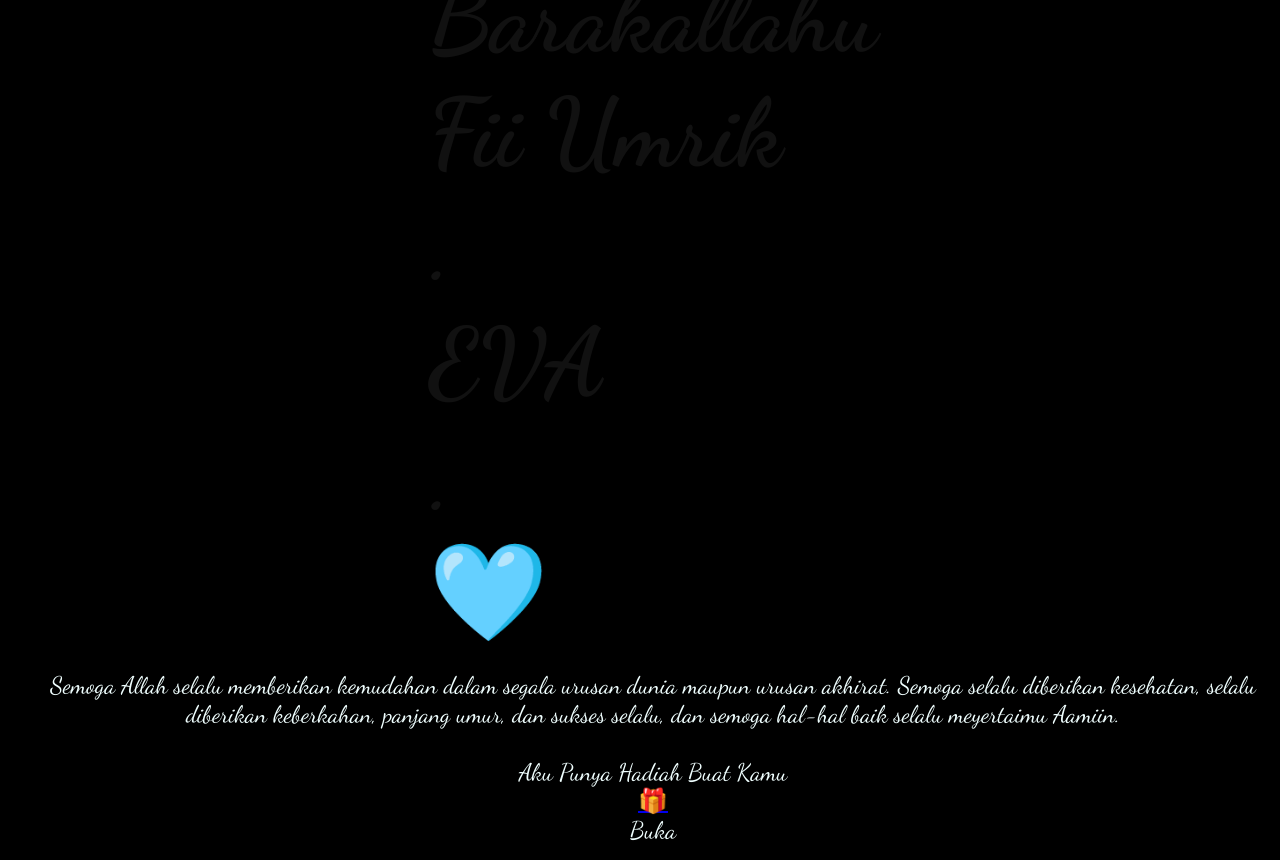
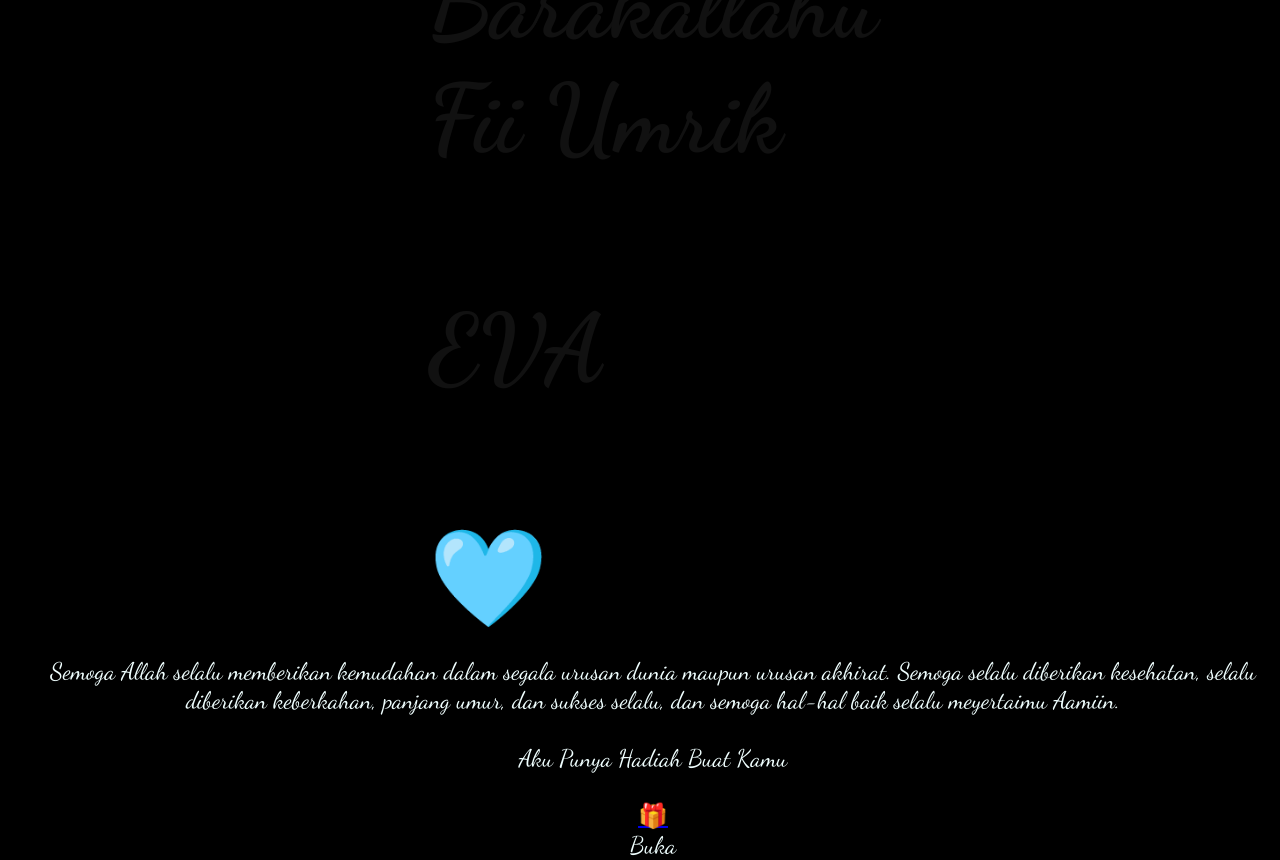
Before and after one commit to masrivv/hbd-eva, a plain HTML site: page index.html in a window 1280 px wide. Drawn offline with Linux system fonts and the light colour scheme.

Commit message:
Update index.html

```diff
--- a/index.html
+++ b/index.html
@@ -15,11 +15,9 @@
         <br>
         <span>Fii Umrik</span>
         <br>
-        <span>.</span>
         <br>
         <span>EVA</span>
         <br>
-        <span>.</span>
         <br>
         <span>🩵</span>
     </div>
@@ -30,6 +28,7 @@
         <br>
         <span>Aku Punya Hadiah Buat Kamu</span>
         <br>
+        <br>
         <span><a href="flower.html">🎁</a></span>
         <br>
         <span>Buka</span>
```
